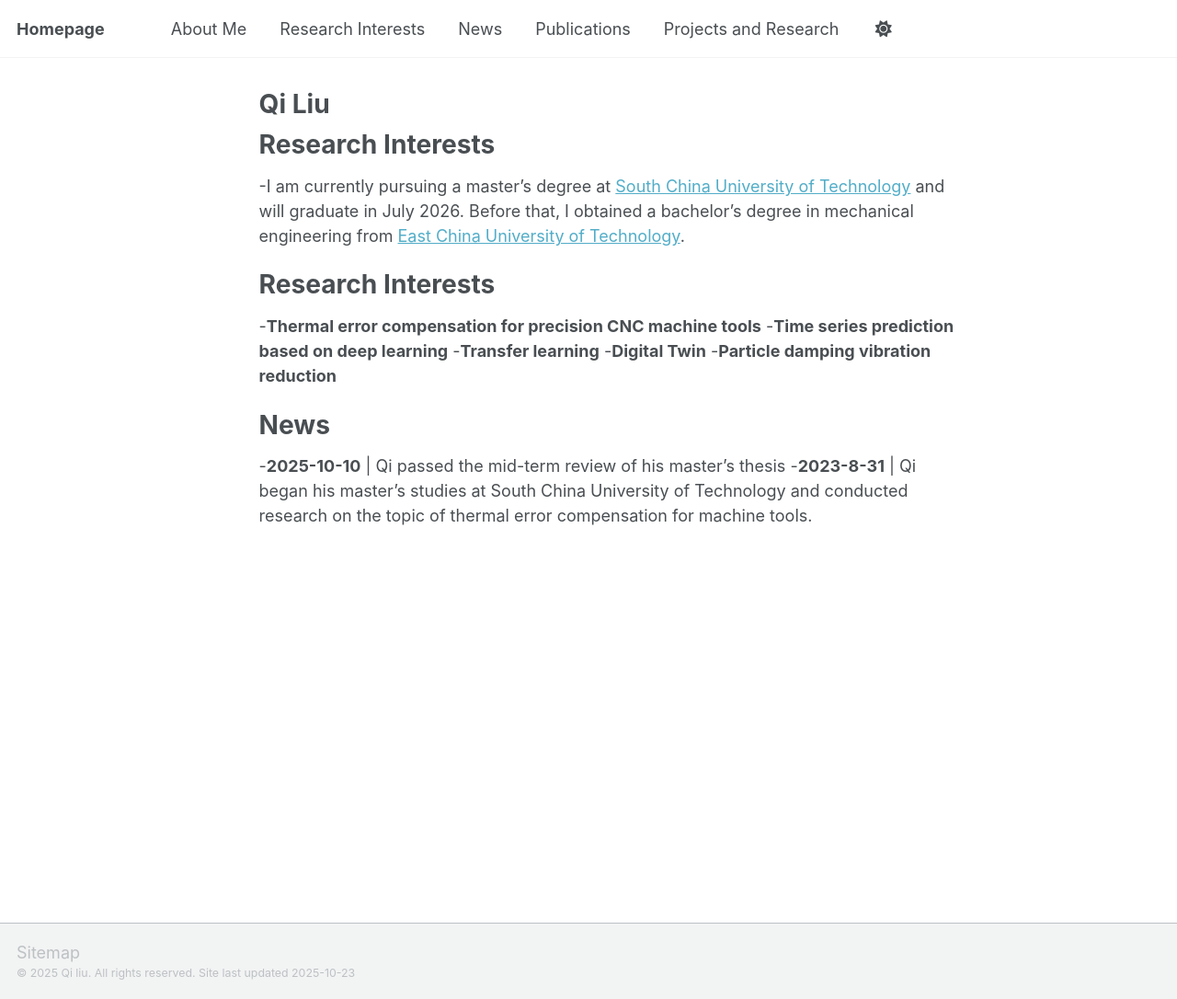
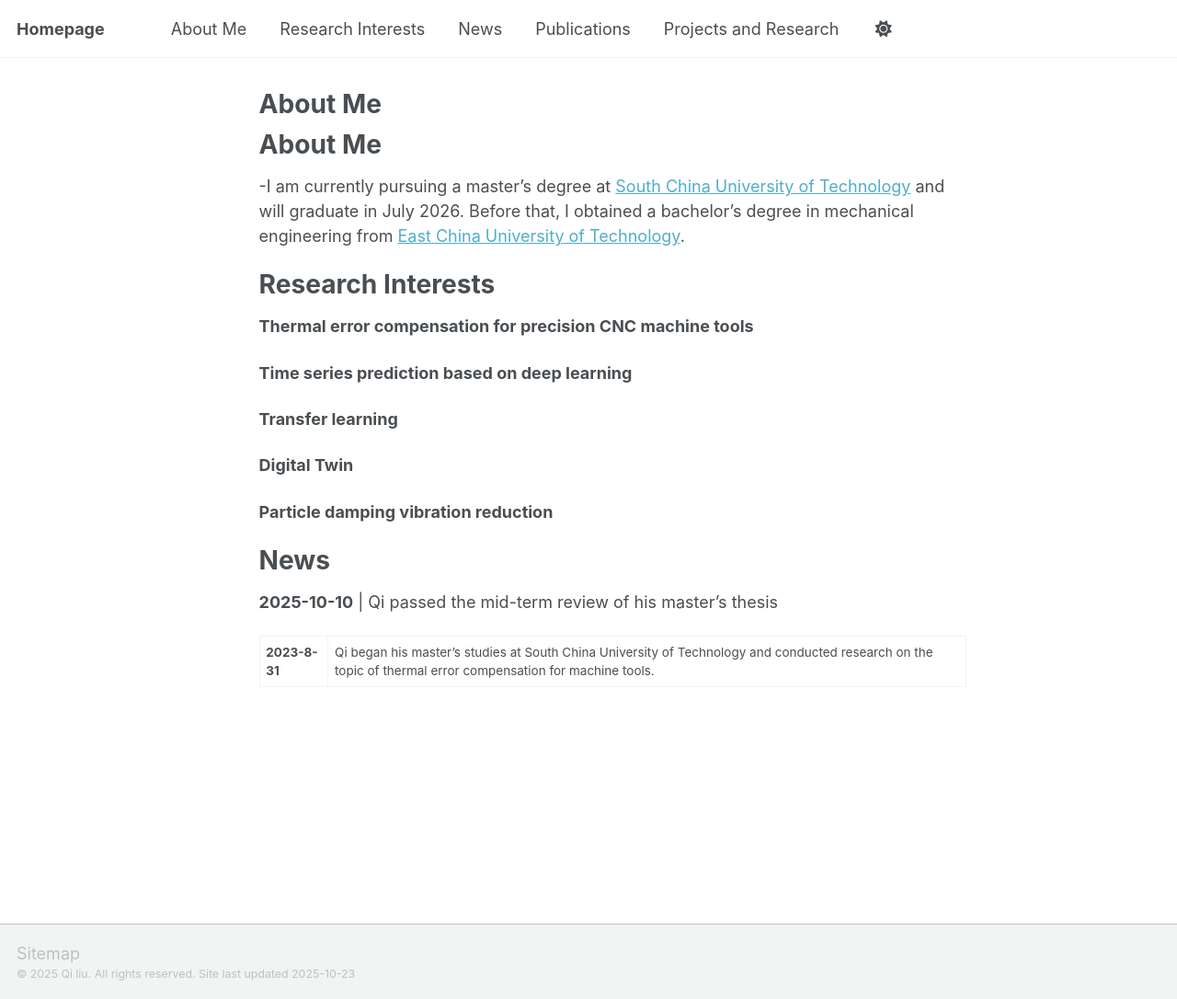
Before and after one commit to qiliu0701/qiliu0701.github.io, a Jekyll site: the page built from _pages/about.md, in a window 1280 px wide and 1086 px high. Shown: the whole window at 92% size. Built offline with Jekyll 4.4.1, drawn with Linux system fonts in a browser that asks for light colours; a script that is not in the unit is left out; our own code applies the rules of GitHub Pages for plain Markdown files.

Commit message:
Update about.md

```diff
--- a/_pages/about.md
+++ b/_pages/about.md
@@ -1,24 +1,30 @@
 ---
 permalink: /
-title: "Qi Liu"
+title:
 author_profile: false
 redirect_from:
   - /about/
   - /about.html
 ---
-Research Interests
+About Me
 ======
 -I am currently pursuing a master's degree at [South China University of Technology](https://www.scut.edu.cn/) and will graduate in July 2026. Before that, I obtained a bachelor's degree in mechanical engineering from [East China University of Technology](https://www.ecust.edu.cn/).
 
 Research Interests
 ======
--**Thermal error compensation for precision CNC machine tools**
--**Time series prediction based on deep learning**
--**Transfer learning**
--**Digital Twin**
--**Particle damping vibration reduction**
+**Thermal error compensation for precision CNC machine tools**
+
+**Time series prediction based on deep learning**
+
+**Transfer learning**
+
+**Digital Twin**
+
+**Particle damping vibration reduction**
+
 
 News
 ======
--**2025-10-10** |  Qi passed the mid-term review of his master's thesis
--**2023-8-31**  |  Qi began his master's studies at South China University of Technology and conducted research on the topic of thermal error compensation for machine tools.
+**2025-10-10** |  Qi passed the mid-term review of his master's thesis
+
+**2023-8-31**  |  Qi began his master's studies at South China University of Technology and conducted research on the topic of thermal error compensation for machine tools.
```
